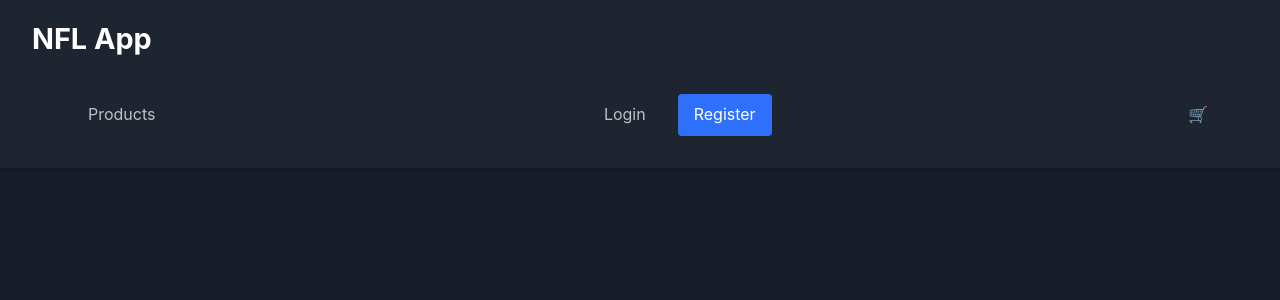
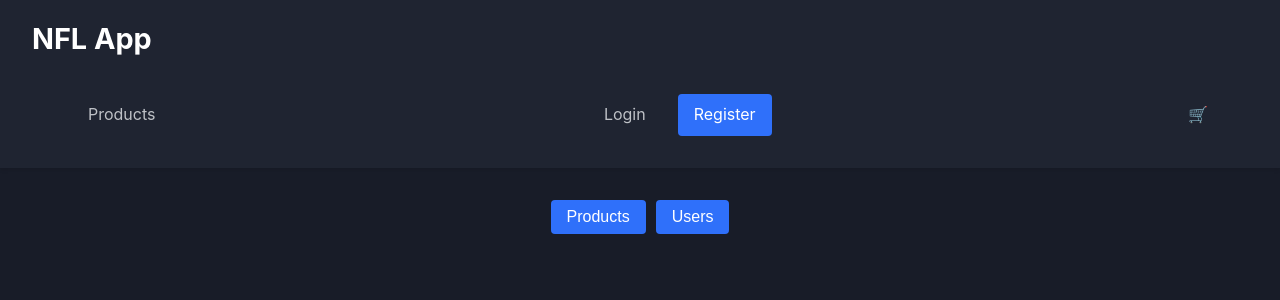
Before and after one commit to JennMilano/FinalProject, a React (Vite) app: page /admin in a window 1280 px wide. Shown: the top 300 px of the page. Built offline with nearby package versions, Linux system fonts and the light colour scheme; no server answers.

Commit message:
added admin page

```diff
--- a/src/App.jsx
+++ b/src/App.jsx
@@ -11,6 +11,7 @@ import Cart from './components/Cart'
 import Register from './components/Register'
 import CreateProduct from './components/CreateProduct'
 import Checkout from './components/Checkout/Checkout'
+import AdminHome from './components/Admin/AdminHome'
 
 function App() {
   const token = useSelector(selectToken);
@@ -33,6 +34,7 @@ function App() {
             <Route path="/register" element={<Register />} />
             <Route path="/create-product" element={<CreateProduct />} />
             <Route path="/checkout" element={<Checkout />} />
+            <Route path="/admin" element={<AdminHome />} />
           </Routes>
         </main>
       </div>
--- /dev/null
+++ b/src/components/Admin/AdminHome.jsx
@@ -0,0 +1,17 @@
+import { useState } from "react";
+import "./adminHome.css";
+
+
+const AdminHome = () => {
+  const [selectedPage, setSelectedPage] = useState("products");
+  return (
+    <div className="admin-home">
+      <div className="admin-home-buttons">
+        <button onClick={() => setSelectedPage("products")}>Products</button>
+        <button onClick={() => setSelectedPage("users")}>Users</button>
+      </div>
+
+    </div>
+  );
+};
+export default AdminHome;
--- /dev/null
+++ b/src/components/Admin/adminHome.css
@@ -0,0 +1,11 @@
+.admin-home {
+    display: flex;
+    flex-direction: column;
+    gap: 30px;
+  }
+
+  .admin-home-buttons {
+    display: flex;
+    justify-content: center;
+    gap: 10px;
+  }
--- a/src/components/Navigation.jsx
+++ b/src/components/Navigation.jsx
@@ -30,7 +30,11 @@ function Navigation() {
                 <div className="nav-right">
                 {token ? (
             <>
-
+              {user.is_admin && (
+                <Link to="/admin" className="nav-link">
+                  Admin
+                </Link>
+              )}
               <button
                 onClick={handleLogout}
                 className="nav-button logout-button"
@@ -40,7 +44,9 @@ function Navigation() {
             </>
           ) : (
             <>
-                            <Link to="/login" className="nav-link">Login</Link>
+              <Link to="/login" className="nav-link">
+                Login
+              </Link>
               <Link to="/register" className="nav-button register-button">
                 Register
               </Link>
```
Lines whose indentation alone changed are shown as unchanged.
